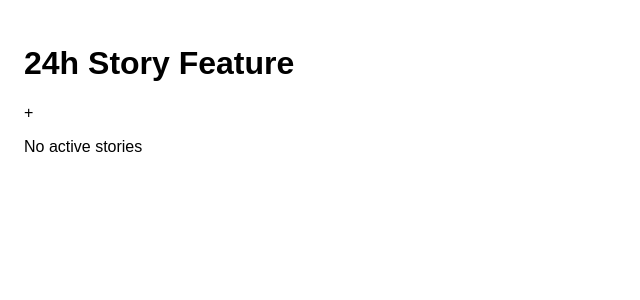
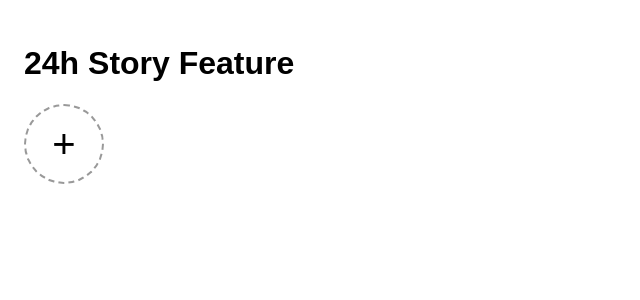
Before and after one commit to mykytapilec/24h-story-feature, a React (Vite) app: page / in a window 1280 px wide. Shown: the top 300 px of the page, without its empty margins (0-640 px from the left). Built offline with nearby package versions, Linux system fonts and the light colour scheme.

Commit message:
feat: improve story viewer UI

```diff
--- a/src/app/App.tsx
+++ b/src/app/App.tsx
@@ -1,7 +1,6 @@
 import { useCallback, useState } from 'react';
 
 import StoryList from '../components/StoryList';
-import StoryUpload from '../components/StoryUpload';
 import StoryViewer from '../components/StoryViewer';
 
 import { getStories, saveStory } from '../services/storyStorage';
@@ -35,9 +34,11 @@ function App() {
     <main>
       <h1>24h Story Feature</h1>
 
-      <StoryUpload onSelect={handleSelect} />
-
-      <StoryList stories={stories} onStoryClick={handleStoryClick} />
+      <StoryList
+        stories={stories}
+        onStoryClick={handleStoryClick}
+        onUpload={handleSelect}
+      />
 
       <StoryViewer story={selectedStory} onClose={handleCloseViewer} />
     </main>
--- a/src/components/StoryList.tsx
+++ b/src/components/StoryList.tsx
@@ -1,25 +1,24 @@
+import StoryItem from './StoryItem';
 import type { Story } from '../types/story';
-
-import StoryItem from './StoryItem';
+import StoryUpload from './StoryUpload';
 
 interface StoryListProps {
   stories: Story[];
   onStoryClick(story: Story): void;
+  onUpload(file: File): void;
 }
 
-function StoryList({ stories, onStoryClick }: StoryListProps) {
-  if (stories.length === 0) {
-    return (
-      <section>
-        <p>No active stories</p>
-      </section>
-    );
-  }
+function StoryList({ stories, onStoryClick, onUpload }: StoryListProps) {
+  return (
+    <section className="story-list">
+      <StoryUpload onSelect={onUpload} />
 
-  return (
-    <section>
       {stories.map((story) => (
-        <StoryItem key={story.id} story={story} onClick={onStoryClick} />
+        <StoryItem
+          key={story.id}
+          story={story}
+          onClick={() => onStoryClick(story)}
+        />
       ))}
     </section>
   );
--- a/src/components/StoryUpload.tsx
+++ b/src/components/StoryUpload.tsx
@@ -22,8 +22,9 @@ function StoryUpload({ onSelect }: StoryUploadProps) {
   }
 
   return (
-    <label>
-      +
+    <label className="story-upload">
+      <span>+</span>
+
       <input hidden type="file" accept="image/*" onChange={handleChange} />
     </label>
   );
--- a/src/components/StoryViewer.tsx
+++ b/src/components/StoryViewer.tsx
@@ -12,11 +12,13 @@ function StoryViewer({ story, onClose }: StoryViewerProps) {
 
   return (
     <div className="story-viewer">
-      <button type="button" onClick={onClose}>
-        Close
-      </button>
+      <div className="story-viewer__content">
+        <button type="button" className="story-viewer__close" onClick={onClose}>
+          ×
+        </button>
 
-      <img src={story.image} alt="Story" />
+        <img className="story-viewer__image" src={story.image} alt="Story" />
+      </div>
     </div>
   );
 }
--- a/src/index.css
+++ b/src/index.css
@@ -14,17 +14,113 @@ main {
 section {
   display: flex;
   gap: 16px;
+  align-items: center;
+  flex-wrap: wrap;
 }
 
-article {
+/* Story upload button */
+
+.story-upload {
+  display: flex;
+  align-items: center;
+  justify-content: center;
+
   width: 80px;
   height: 80px;
-  overflow: hidden;
+
+  border: 2px dashed #999;
   border-radius: 50%;
+
+  cursor: pointer;
+
+  font-size: 40px;
+  font-weight: 300;
+
+  user-select: none;
 }
 
-img {
+.story-upload span {
+  line-height: 1;
+}
+
+/* Story item */
+
+.story-item {
+  width: 80px;
+  height: 80px;
+
+  padding: 0;
+
+  overflow: hidden;
+
+  border: none;
+  border-radius: 50%;
+
+  background: transparent;
+
+  cursor: pointer;
+}
+
+.story-item img {
   width: 100%;
   height: 100%;
+
   object-fit: cover;
 }
+
+/* Story viewer */
+
+.story-viewer {
+  position: fixed;
+  inset: 0;
+
+  display: flex;
+  align-items: center;
+  justify-content: center;
+
+  padding: 24px;
+
+  background: rgb(0 0 0 / 85%);
+}
+
+.story-viewer__content {
+  position: relative;
+
+  width: 100%;
+  max-width: 420px;
+}
+
+.story-viewer__image {
+  display: block;
+
+  width: 100%;
+  max-height: 90vh;
+
+  object-fit: contain;
+
+  border-radius: 12px;
+}
+
+.story-viewer__close {
+  position: absolute;
+
+  top: -12px;
+  right: -12px;
+
+  display: flex;
+  align-items: center;
+  justify-content: center;
+
+  width: 36px;
+  height: 36px;
+
+  border: none;
+  border-radius: 50%;
+
+  background: white;
+
+  cursor: pointer;
+
+  font-size: 20px;
+  font-weight: bold;
+}
```
